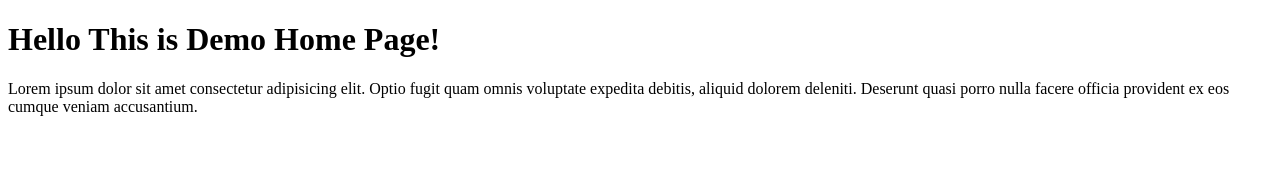
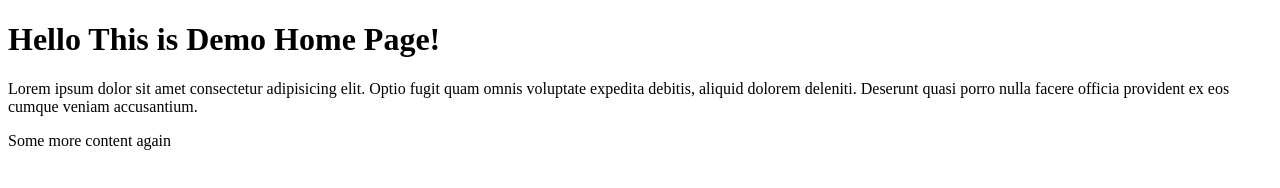
Before and after one commit to ulugbekjs/rishton-demo, a plain HTML site: page index.html in a window 1280 px wide. Drawn offline with Linux system fonts and the light colour scheme.

Commit message:
add even more content

```diff
--- a/index.html
+++ b/index.html
@@ -12,5 +12,8 @@
   <p>
     Lorem ipsum dolor sit amet consectetur adipisicing elit. Optio fugit quam omnis voluptate expedita debitis, aliquid dolorem deleniti. Deserunt quasi porro nulla facere officia provident ex eos cumque veniam accusantium.
   </p>
+  <p>
+    Some more content again
+  </p>
 </body>
 </html>
```
